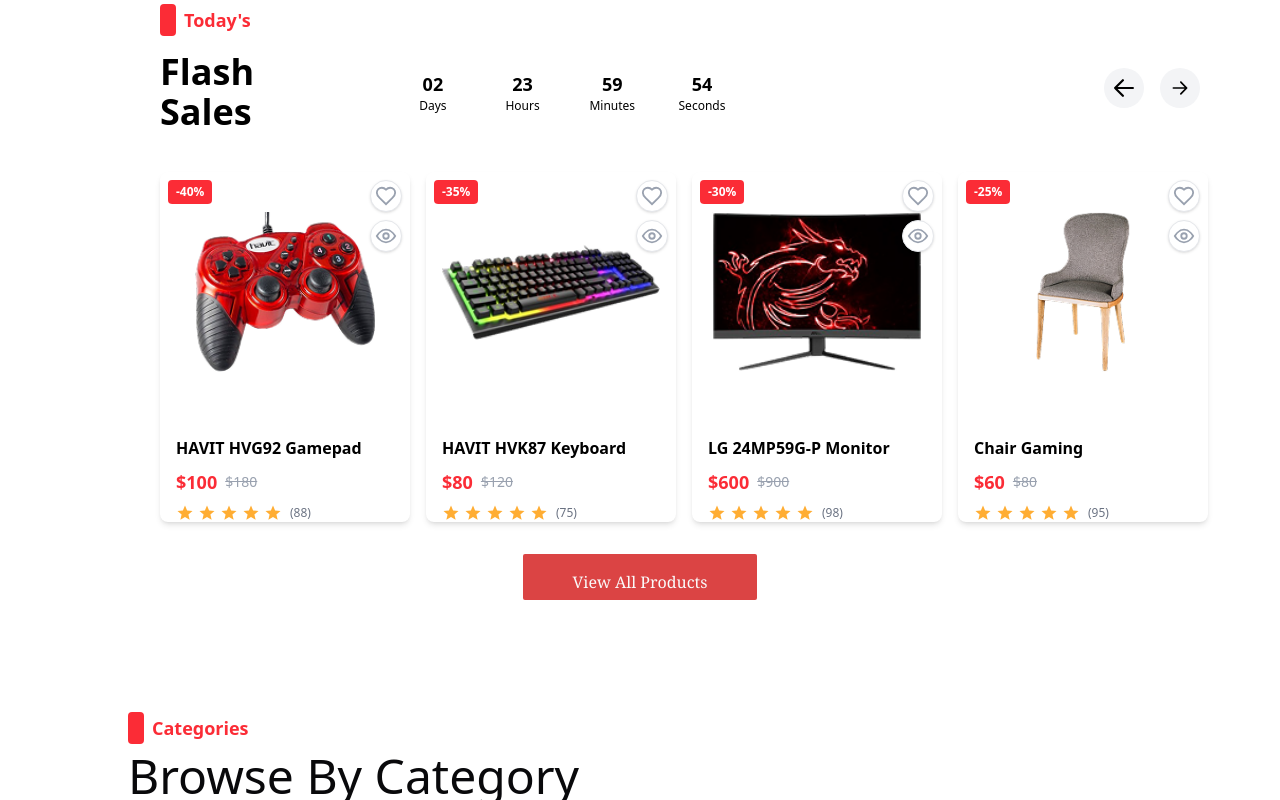
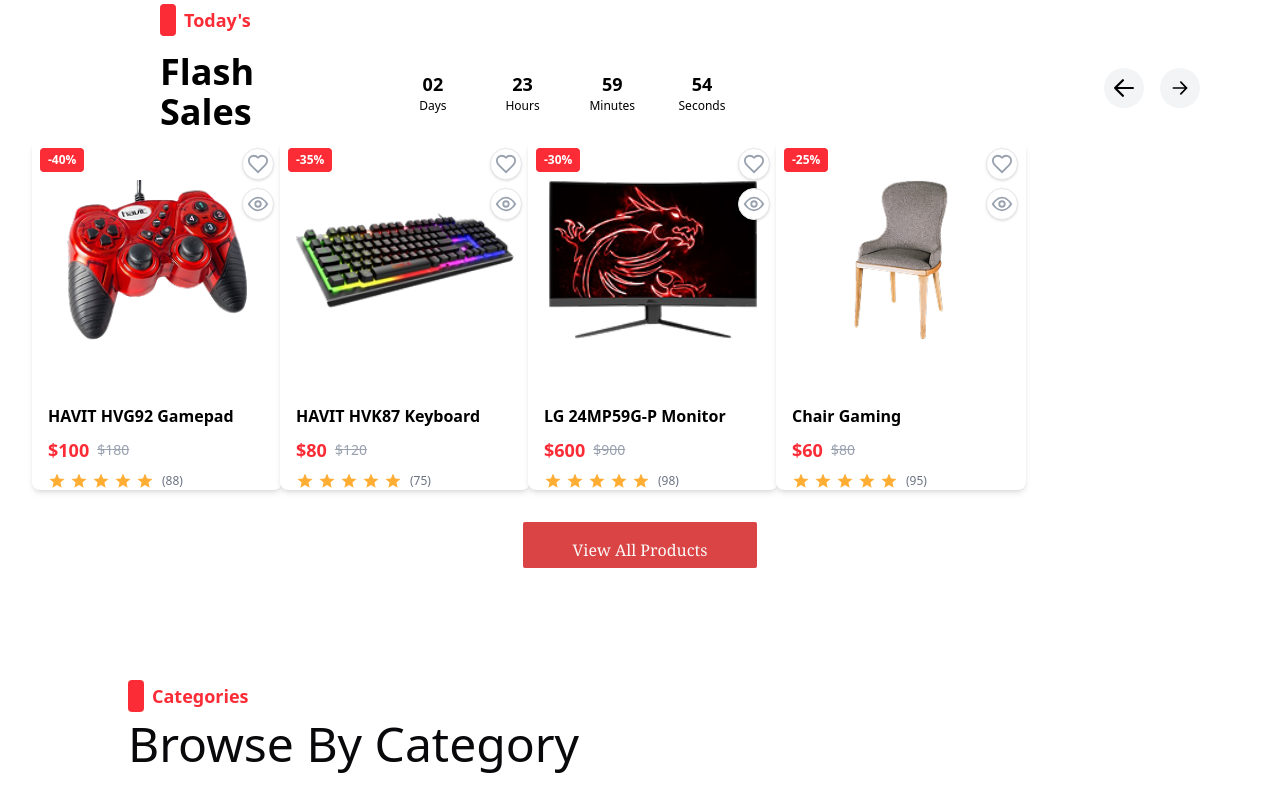
Before and after one commit to xobiya/E-commerce, a React (Vite) app: page / in a window 1280 px wide. Shown: the part 560-1360 px from the top of the page. Built offline with nearby package versions, Linux system fonts and the light colour scheme.

Commit message:
ProductList component layout and styling for improved responsiveness

```diff
--- a/src/Sections/ProductList.jsx
+++ b/src/Sections/ProductList.jsx
@@ -1,16 +1,21 @@
 import ProductCard from "../Components/ProductCard";
-import {Items} from "../Components/index";
+import { Items } from "../Components/index";
 
 const ProductList = () => {
   return (
- <section>
-     <div className="grid grid-cols-1 sm:grid-cols-2 md:grid-cols-3 lg:grid-cols-4 gap-6 ml-[160px] mr-[80px] mt-8">
+    <section className="px-4 sm:px-6 lg:px-8">
+      <div className="grid grid-cols-1 xs:grid-cols-2 sm:grid-cols-2 md:grid-cols-3 lg:grid-cols-4 xl:grid-cols-5 gap-4 sm:gap-6">
         {Items.map((item) => (
-<ProductCard key={item.id} item={item} showDiscount={true} showStatus={false} />
+          <ProductCard
+            key={item.id}
+            item={item}
+            showDiscount={true}
+            showStatus={false}
+          />
         ))}
       </div>
-    <div className="justify-center flex mt-8">
-      <button className="bg-[#DB4444] rounded-[2px] h-[46px] w-[234px] pl-5 pr-5 pt-4 pb-5 font-serif text-[#FAFAFA] hover:bg-red-800">
+      <div className="flex justify-center mt-8">
+        <button className="bg-[#DB4444] rounded-[2px] h-[46px] w-full max-w-[234px] px-5 py-4 font-serif text-[#FAFAFA] hover:bg-red-800 transition-colors duration-200">
           View All Products
         </button>
       </div>
```
Lines whose indentation alone changed are shown as unchanged.
